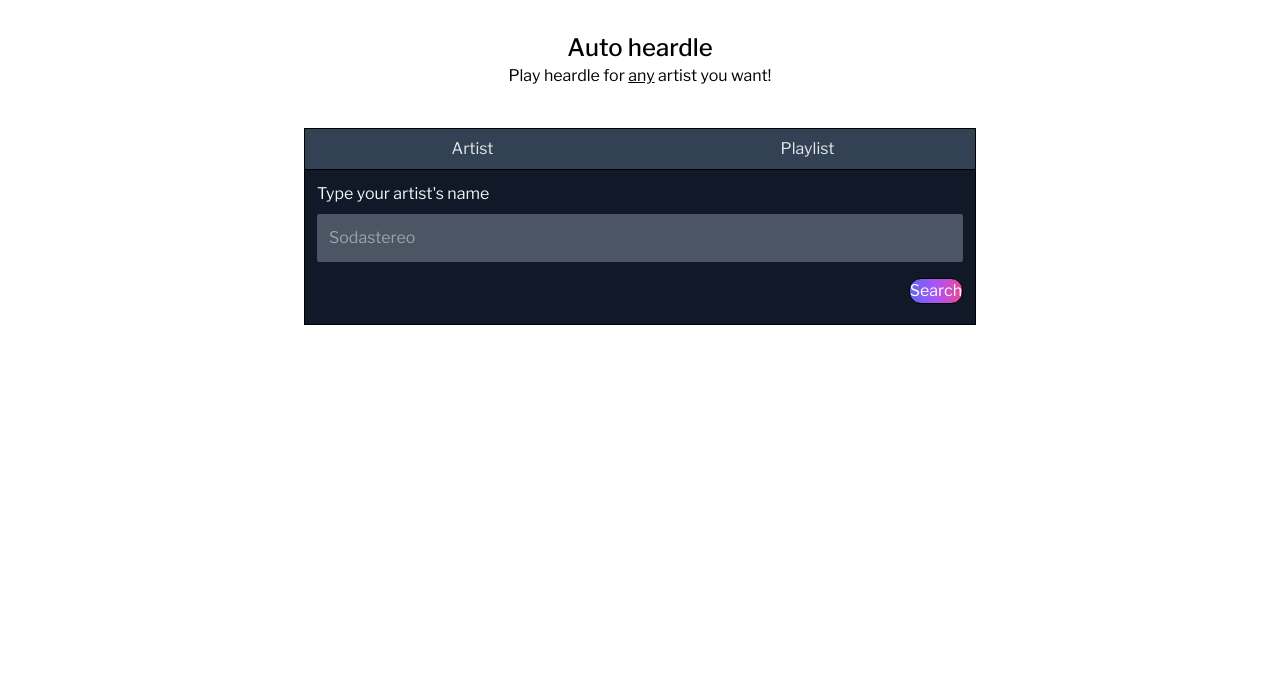
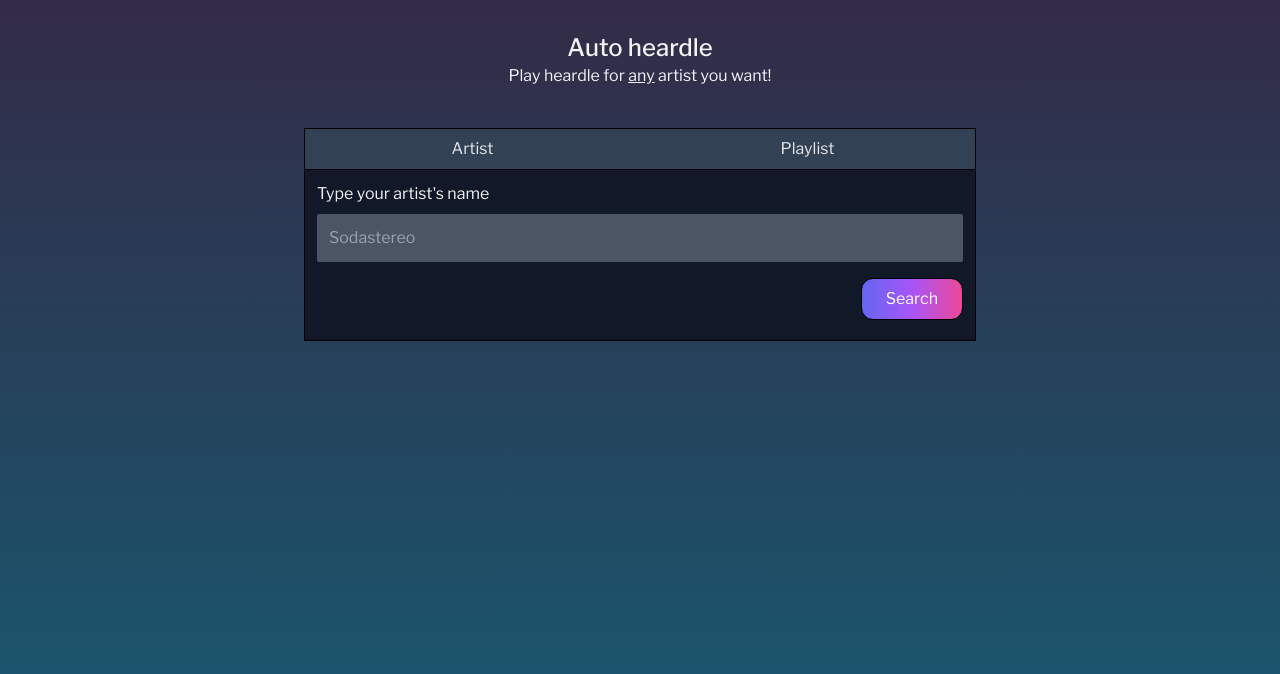
Before and after one commit to titong0/riffify, a Next.js app: page / in a window 1280 px wide. Shown: the top 674 px of the page. Built offline with nearby package versions, Linux system fonts and the light colour scheme; what tailwindcss-radix would draw is missing.

Commit message:
dark default

```diff
--- a/components/Search.tsx
+++ b/components/Search.tsx
@@ -82,7 +82,7 @@ const InputBar = () => {
               type="text"
             />
           </div>
-          <CTA className="">Search </CTA>
+          <CTA className="p-2 px-6">Search </CTA>
         </form>
       </Tabs.Content>
       <Tabs.Content
--- a/pages/_document.tsx
+++ b/pages/_document.tsx
@@ -4,7 +4,7 @@ import React from "react";
 class Document extends NextDocument {
   render() {
     return (
-      <Html>
+      <Html className="dark">
         <Head>
           <link rel="preconnect" href="https://fonts.googleapis.com" />
           <link
@@ -17,7 +17,7 @@ class Document extends NextDocument {
             rel="stylesheet"
           />
         </Head>
-        <body className="min-h-screen font-libre bg-gradient-to-b dark:from-purplish dark:to-cyan-800 dark:bg-neutral-900 dark:text-gray-100 dark">
+        <body className="min-h-screen font-libre bg-gradient-to-b dark:from-purplish dark:to-cyan-800 dark:bg-neutral-900 dark:text-gray-100">
           <Main />
           <NextScript />
         </body>
```
